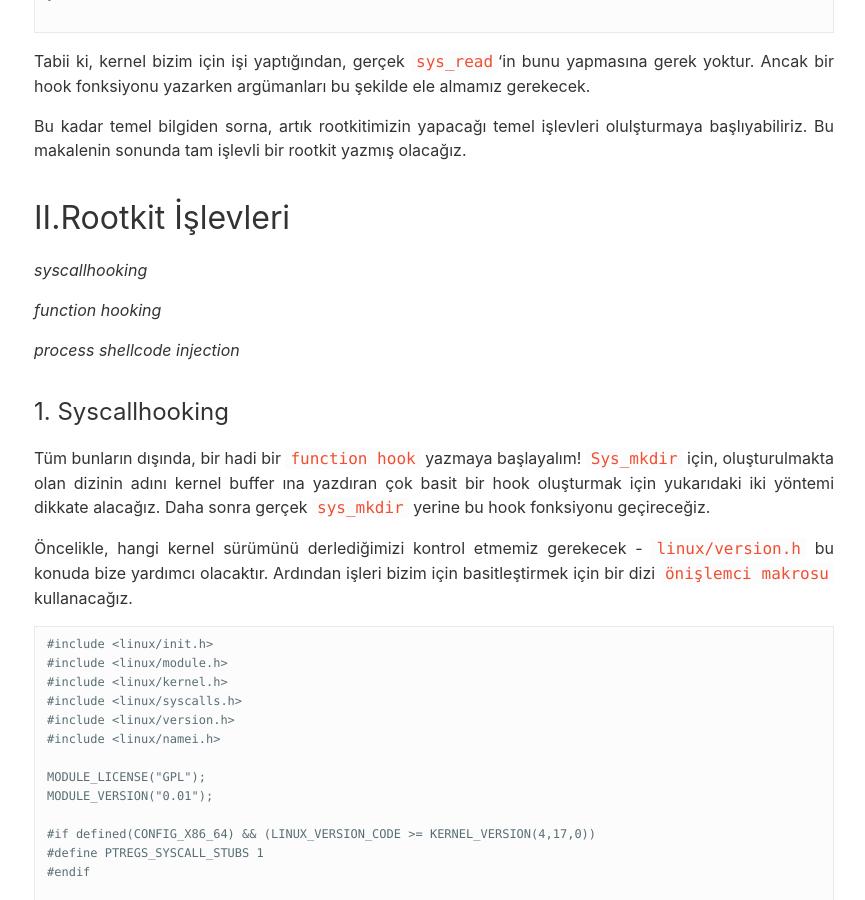
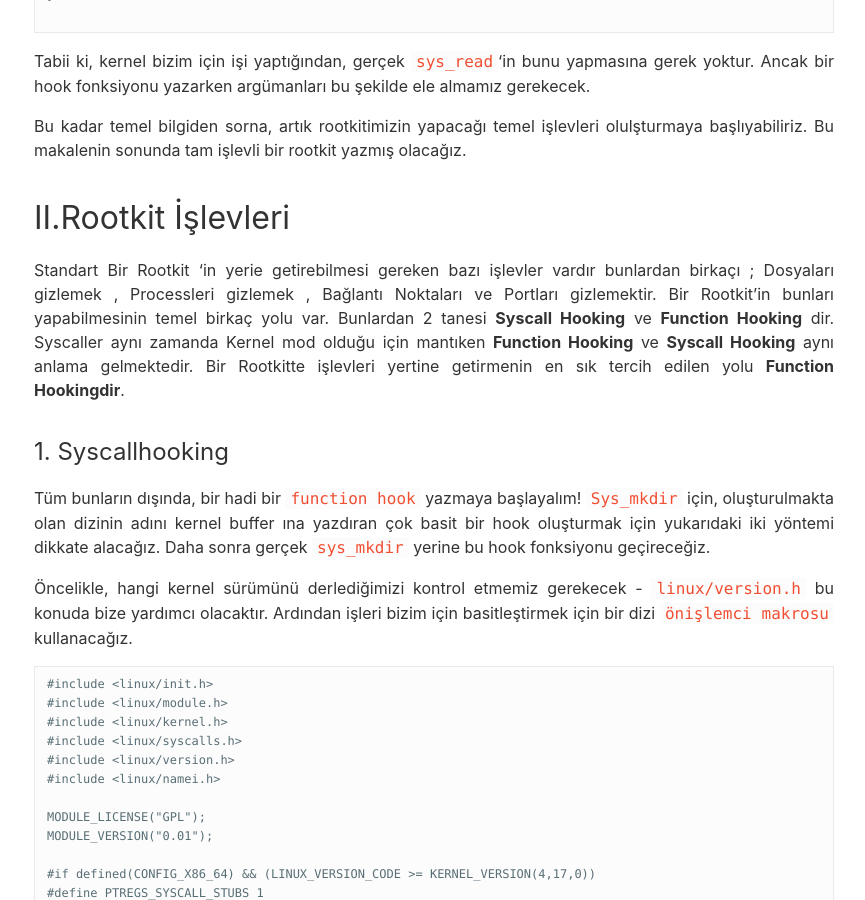
Before and after one commit to onkagitci/onkagitci, a Jekyll site: the page built from _posts/2020-12-24-Linux-Kernel-Rootkit-Development-Handbook-(Part 1).md, in a window 1280 px wide and 900 px high, scrolled down 5997 px. Shown: the whole window, without its empty margins (6-871 px from the left). Built offline with Jekyll 4.4.1, drawn with Linux system fonts in a browser that asks for light colours.

Commit message:
Update 2020-12-24-Linux-Kernel-Rootkit-Development-Handbook-(Part 1).md

```diff
--- a/_posts/2020-12-24-Linux-Kernel-Rootkit-Development-Handbook-(Part 1).md
+++ b/_posts/2020-12-24-Linux-Kernel-Rootkit-Development-Handbook-(Part 1).md
@@ -254,14 +254,7 @@ Bu kadar temel bilgiden sorna, artık rootkitimizin yapacağı temel işlevleri
 
 # II.Rootkit İşlevleri
 
-
-*syscallhooking*
-
-*function hooking*
-
-*process shellcode injection*
-
-
+Standart Bir Rootkit 'in yerie getirebilmesi gereken bazı işlevler vardır bunlardan birkaçı ; Dosyaları gizlemek , Processleri gizlemek , Bağlantı Noktaları ve Portları gizlemektir. Bir Rootkit'in bunları yapabilmesinin temel birkaç yolu var. Bunlardan 2 tanesi **Syscall Hooking** ve **Function Hooking** dir. Syscaller aynı zamanda Kernel mod olduğu için mantıken **Function Hooking** ve **Syscall Hooking** aynı anlama gelmektedir. Bir Rootkitte işlevleri yertine getirmenin en sık tercih edilen yolu **Function Hookingdir**.
 
 ### 1. Syscallhooking
 
```
